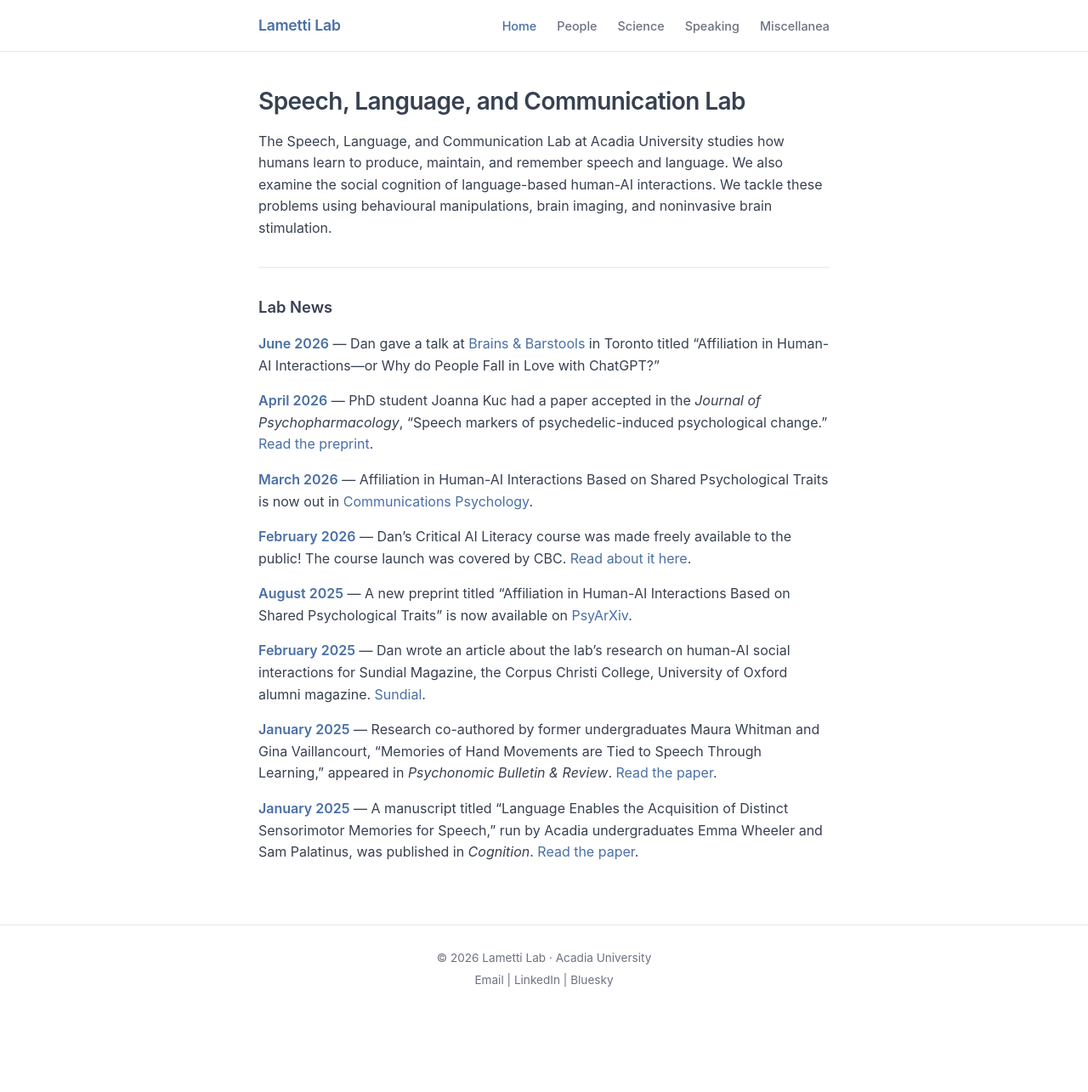
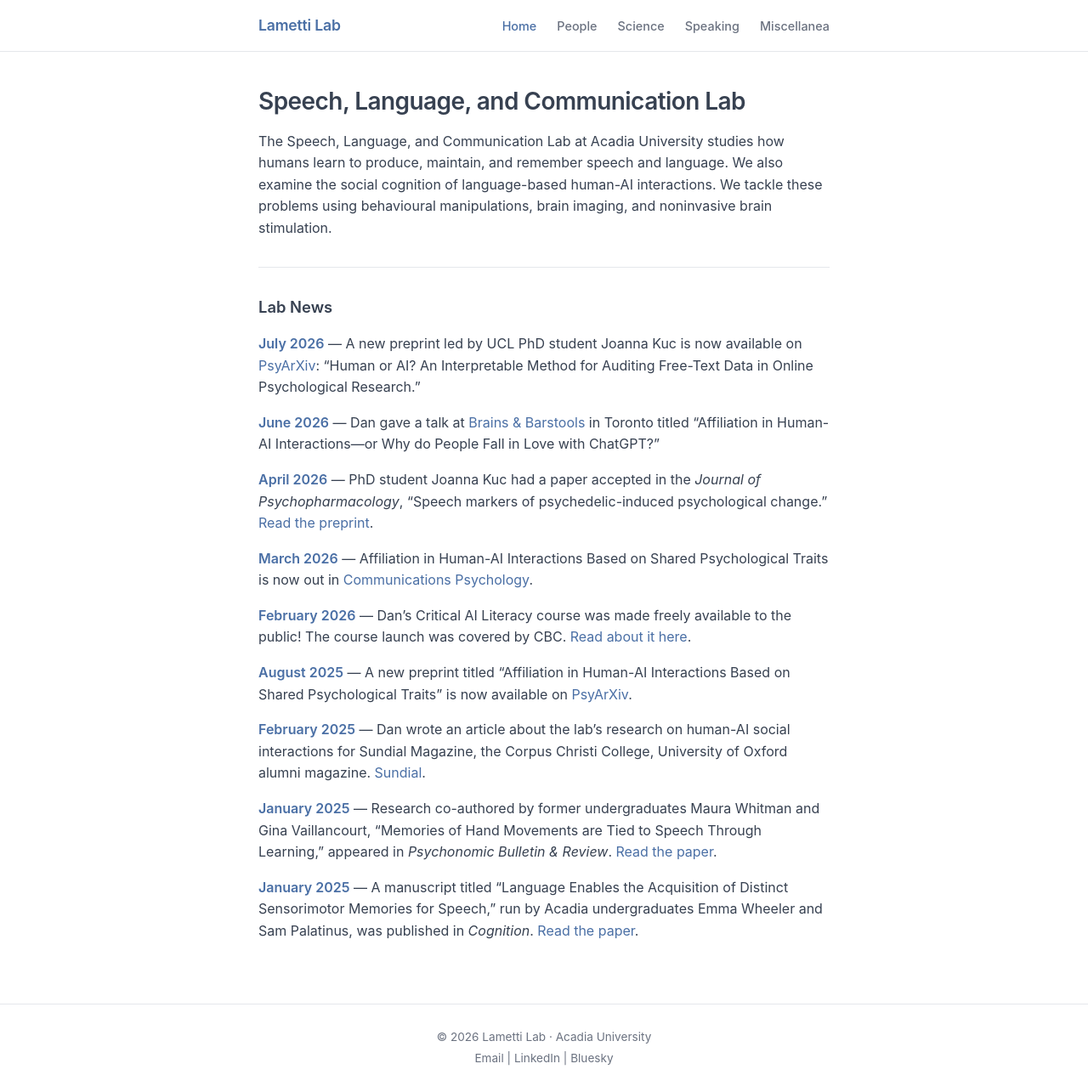
Before and after one commit to drlametti/lamettilab.github.io, a Jekyll site: the page built from index.md, in a window 1280 px wide. Shown: the whole page at 85% size. Built offline with Jekyll 4.4.1, drawn with Linux system fonts in a browser that asks for light colours; before the commit the page ends 1192 px from its top, so only the background shows below that.

Commit message:
Add July 2026 Joanna Kuc preprint to Lab News
Co-Authored-By: Claude Sonnet 4.6 <noreply@anthropic.com>

```diff
--- a/index.md
+++ b/index.md
@@ -10,6 +10,8 @@ The Speech, Language, and Communication Lab at Acadia University studies how hum
 ---
 
 ## Lab News
+
+**July 2026** — A new preprint led by UCL PhD student Joanna Kuc is now available on [PsyArXiv](https://osf.io/preprints/psyarxiv/9ehbn_v2): "Human or AI? An Interpretable Method for Auditing Free-Text Data in Online Psychological Research."
 
 **June 2026** — Dan gave a talk at [Brains & Barstools](https://www.brainsandbarstools.com/) in Toronto titled "Affiliation in Human-AI Interactions—or Why do People Fall in Love with ChatGPT?"
 
```
